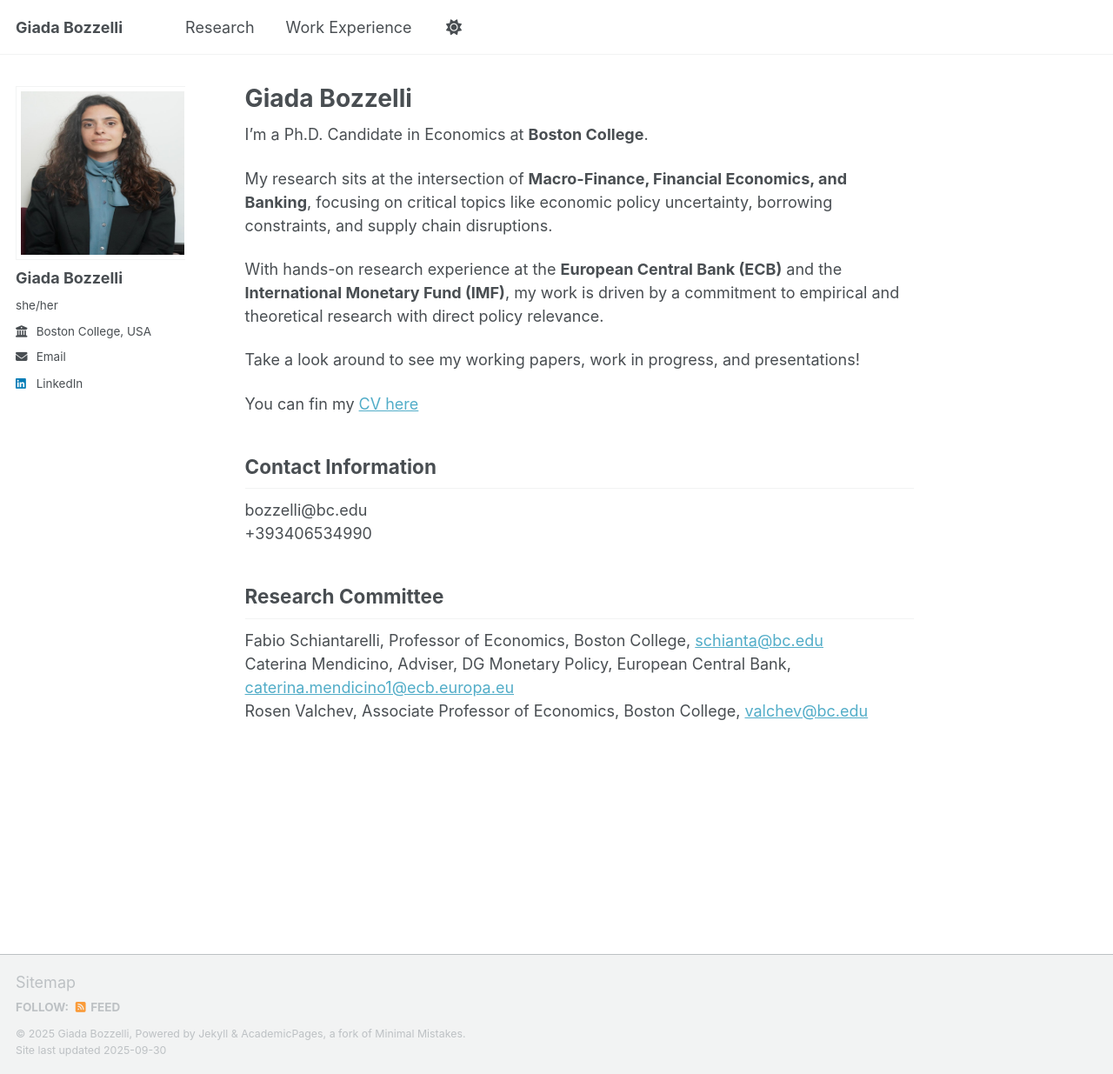
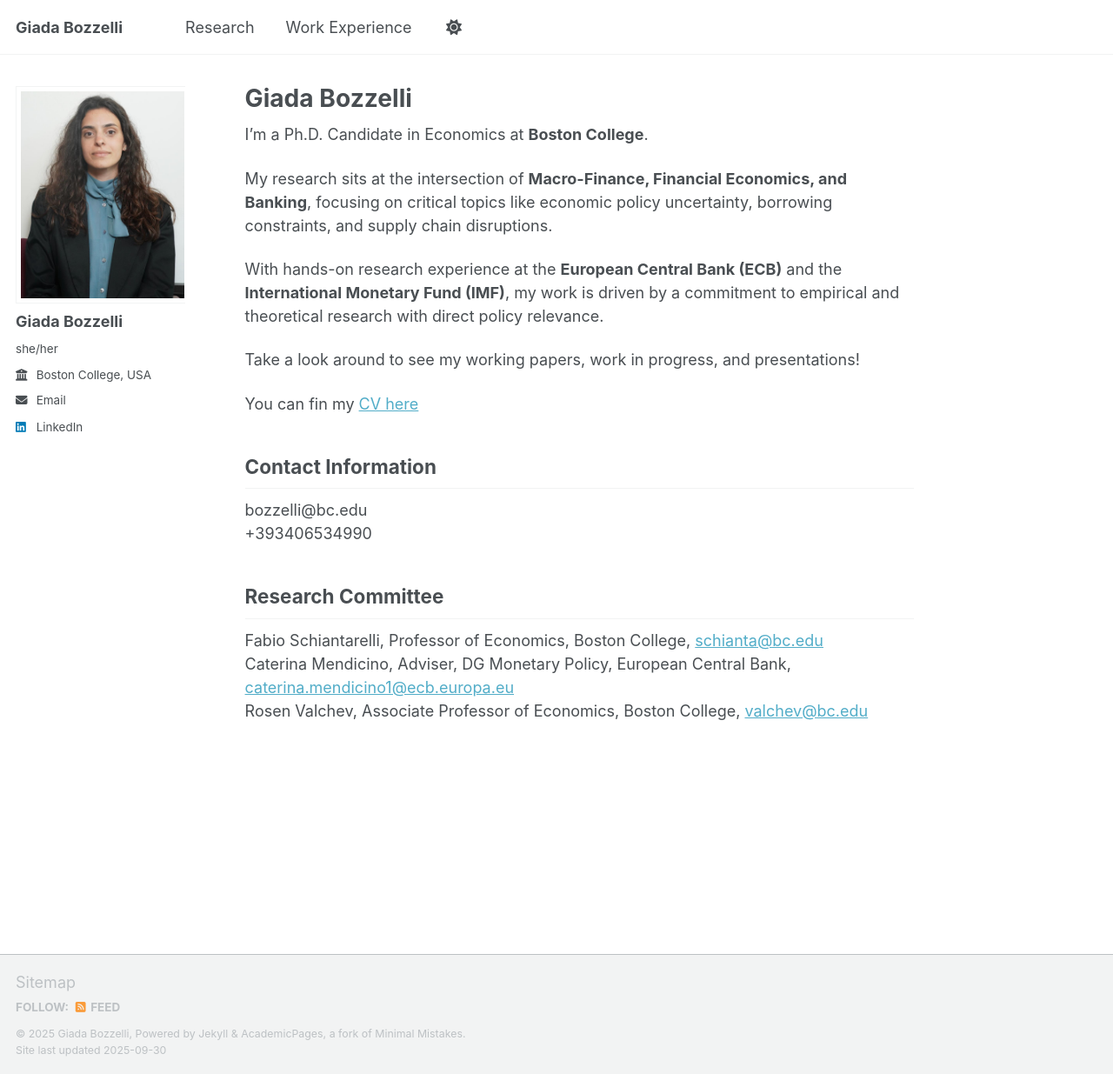
Before and after one commit to Gimmibozz/Gimmibozz.github.io, a Jekyll site: the page built from _pages/about.md, in a window 1280 px wide and 1235 px high. Shown: the whole window at 87% size. Built offline with Jekyll 4.4.1, drawn with Linux system fonts in a browser that asks for light colours; a script that is not in the unit is left out.

Commit message:
Update _sidebar.scss

```diff
--- a/_sass/layout/_sidebar.scss
+++ b/_sass/layout/_sidebar.scss
@@ -89,12 +89,12 @@
 
   @include breakpoint($large) {
     display: block;
-    width: 200px;
-    height: 200px;
+    width: 250px;
+    height: 250px;
   }
 
   img {
-    max-width: 250px;
+    max-width: 200px;
     border-radius: 0%;
      width: 100%;
      height:100%;
```
